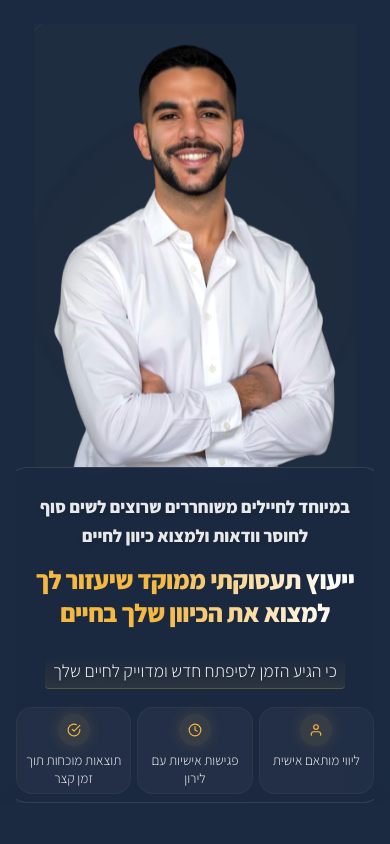
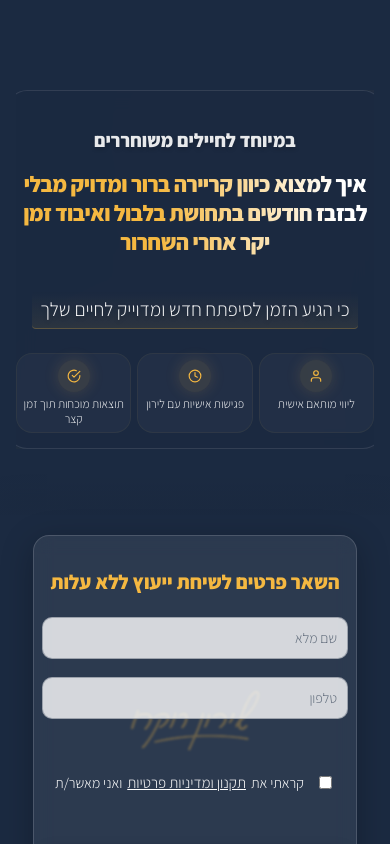
Before and after one commit to danielrozenblat1/liron-rokach-career, a React (Create React App) app: page / in a window 390 px wide. Shown: the top 844 px of the page. Built offline with nearby package versions, Linux system fonts and the light colour scheme.

Commit message:
newcHAeee

```diff
--- a/src/screens/FirstScreen.js
+++ b/src/screens/FirstScreen.js
@@ -1,6 +1,5 @@
 import React from 'react';
 import styles from './FirstScreen.module.css';
-import liron from "../images/לירון רוקח.png";
 import ContactForm from '../components/form/Form';
 
 const HeroSection = () => {
@@ -17,11 +16,11 @@ const HeroSection = () => {
           <div className={styles.textContent}>
             {/* פסקת תיאור */}
             <p className={styles.descriptionB}>
-              במיוחד לחיילים משוחררים שרוצים לשים סוף לחוסר וודאות ולמצוא כיוון לחיים
+              במיוחד לחיילים משוחררים
             </p>
 
             {/* כותרת ראשית */}
-            <h1 className={styles.title}>ייעוץ תעסוקתי ממוקד שיעזור לך למצוא את הכיוון שלך בחיים</h1>
+            <h1 className={styles.title}>איך למצוא כיוון קריירה ברור ומדויק מבלי לבזבז חודשים בתחושת בלבול ואיבוד זמן יקר אחרי השחרור</h1>
             <p className={styles.highlightedDescription}>
               כי הגיע הזמן לסיפתח חדש ומדוייק לחיים שלך
             </p>
@@ -59,22 +58,6 @@ const HeroSection = () => {
             </div>
           </div>
         </div>
-
-        {/* אזור התמונה */}
-        <div className={styles.imageSection}>
-          <div className={styles.specialEffectBg}>
-            <div className={styles.effectCircle}></div>
-            <div className={styles.effectRing}></div>
-            <div className={styles.effectBlur}></div>
-            <div className={styles.effectShimmer}></div>
-            <div className={styles.effectGlass}></div>
-          </div>
-          <img
-            src={liron}
-            alt="ייעוץ תעסוקתי לחיילים משוחררים"
-            className={styles.heroImage}
-          />
-        </div>
       </div>
 
       {/* טופס יצירת קשר */}
--- a/src/screens/FirstScreen.module.css
+++ b/src/screens/FirstScreen.module.css
@@ -12,185 +12,25 @@
 .contentWrapper {
   display: flex;
   margin-top: 2%;
-  flex-direction: row; /* תמונה בשמאל, תוכן בימין */
-  min-height: 75vh;
+  flex-direction: row;
+  min-height: 60vh;
   width: 100%;
-}
-
-/* אזור התמונה */
-.imageSection {
-  flex: 0.85;
-  height: 100%;
-  overflow: hidden;
-  position: relative;
-  display: flex;
-  align-items: center;
-  justify-content: center;
-}
-
-.specialEffectBg {
-  position: absolute;
-  top: 0;
-  left: 0;
-  right: 0;
-  bottom: 0;
-  z-index: 1;
-  overflow: hidden;
-}
-
-/* אפקט זכוכית עדין מאחורי לירון */
-.effectGlass {
-  position: absolute;
-  width: 550px;
-  height: 650px;
-  border-radius: 30% 70% 70% 30% / 30% 30% 70% 70%;
-  background: rgba(245, 184, 65, 0.02);
-  backdrop-filter: blur(2px);
-  -webkit-backdrop-filter: blur(2px);
-  left: 50%;
-  top: 50%;
-  transform: translate(-50%, -50%);
-  border: 1px solid rgba(255, 255, 255, 0.05);
-  box-shadow: 0 0 20px rgba(245, 184, 65, 0.05);
-  animation: morphShape 20s infinite alternate ease-in-out;
-}
-
-@keyframes morphShape {
-  0% {
-    border-radius: 30% 70% 70% 30% / 30% 30% 70% 70%;
-  }
-  25% {
-    border-radius: 50% 50% 30% 70% / 60% 40% 60% 40%;
-  }
-  50% {
-    border-radius: 70% 30% 50% 50% / 40% 60% 40% 60%;
-  }
-  75% {
-    border-radius: 40% 60% 60% 40% / 70% 30% 70% 30%;
-  }
-  100% {
-    border-radius: 30% 70% 70% 30% / 30% 30% 70% 70%;
-  }
-}
-
-.effectBlur {
-  position: absolute;
-  width: 600px;
-  height: 600px;
-  border-radius: 50%;
-  background: radial-gradient(circle, rgba(245, 184, 65, 0.03), transparent 70%);
-  left: 50%;
-  top: 50%;
-  transform: translate(-50%, -50%);
-  filter: blur(40px);
-  animation: pulse 12s infinite alternate;
-}
-
-.effectShimmer {
-  position: absolute;
-  width: 100%;
-  height: 200%;
-  background: linear-gradient(
-    to right,
-    rgba(255, 255, 255, 0) 0%,
-    rgba(255, 255, 255, 0.05) 50%,
-    rgba(255, 255, 255, 0) 100%
-  );
-  transform: rotate(45deg) translate(-50%, -50%);
-  top: 0;
-  left: 0;
-  animation: shimmer 10s infinite;
-  opacity: 0.5;
-}
-
-@keyframes shimmer {
-  0% {
-    transform: rotate(45deg) translate(-100%, -100%);
-  }
-  100% {
-    transform: rotate(45deg) translate(100%, 100%);
-  }
-}
-
-.effectCircle {
-  position: absolute;
-  width: 450px;
-  height: 450px;
-  border-radius: 50%;
-  background: radial-gradient(circle, rgba(245, 184, 65, 0.05), transparent 70%);
-  left: 50%;
-  top: 50%;
-  transform: translate(-50%, -50%);
-  animation: pulse 12s infinite alternate;
-}
-
-.effectRing {
-  position: absolute;
-  width: 600px;
-  height: 600px;
-  border-radius: 50%;
-  border: 1px solid rgba(245, 184, 65, 0.03);
-  left: 50%;
-  top: 50%;
-  transform: translate(-50%, -50%);
-  animation: rotate 35s linear infinite;
-}
-
-@keyframes pulse {
-  0% {
-    opacity: 0.2;
-    transform: translate(-50%, -50%) scale(1);
-  }
-  50% {
-    opacity: 0.3;
-    transform: translate(-50%, -50%) scale(1.05);
-  }
-  100% {
-    opacity: 0.2;
-    transform: translate(-50%, -50%) scale(1);
-  }
-}
-
-@keyframes rotate {
-  from {
-    transform: translate(-50%, -50%) rotate(0deg);
-  }
-  to {
-    transform: translate(-50%, -50%) rotate(360deg);
-  }
-}
-
-.heroImage {
-  width: 85%;
-  max-height: 90%;
-  position: relative;
-  z-index: 2;
-  object-fit: contain;
-  filter: contrast(1.05) brightness(1.02);
-  animation: floatImage 5s ease-in-out infinite alternate;
-}
-
-@keyframes floatImage {
-  0% {
-    transform: translateY(0px);
-  }
-  100% {
-    transform: translateY(-10px);
-  }
+  justify-content: center; /* מרכז את התוכן */
 }
 
 /* אזור התוכן */
 .contentSection {
-  flex: 1.4;
+  flex: 1;
   display: flex;
   flex-direction: column;
   justify-content: center;
   align-items: center;
   background-color: #1B2A41;
-  text-align: right;
+  text-align: center; /* מרכז טקסט */
   direction: rtl;
   position: relative;
   overflow: hidden;
+  max-width: 1200px; /* הגבלת רוחב מקסימלי */
 }
 
 .bgBlur {
@@ -222,14 +62,16 @@
   left: -50px;
   bottom: -100px;
   filter: blur(70px);
+  background: radial-gradient(circle, rgba(245, 184, 65, 0.06) 0%, rgba(27, 42, 65, 0) 70%);
 }
 
 .textContent {
   width: 100%;
-  max-width: 800px;
-  padding: 40px 50px 40px 40px;
+  max-width: 900px;
+  padding: 40px 50px 40px 50px;
   position: relative;
   z-index: 1;
+  text-align: center; /* מרכז טקסט */
 }
 
 /* כותרת */
@@ -248,6 +90,7 @@
   text-shadow: none;
   position: relative;
   display: inline-block;
+  text-align: center;
 }
 
 /* תיאור */
@@ -259,6 +102,7 @@
   color: rgba(255, 255, 255, 0.9);
   text-shadow: 0 2px 4px rgba(0, 0, 0, 0.2);
   position: relative;
+  text-align: center;
 }
 
 .descriptionB {
@@ -269,6 +113,7 @@
   color: rgba(255, 255, 255, 0.9);
   text-shadow: 0 2px 4px rgba(0, 0, 0, 0.2);
   position: relative;
+  text-align: center;
 }
 
 /* תיאור מודגש בצהוב */
@@ -285,13 +130,14 @@
   border-radius: 4px;
   display: inline-block;
   border-bottom: 1px solid rgba(245, 184, 65, 0.3);
+  text-align: center;
 }
 
 /* אייקונים ותכונות */
 .featuresContainer {
   display: flex;
   margin-top: 2rem;
-  justify-content: space-between;
+  justify-content: space-between; /* חזרה למצב הקודם */
   width: 90%;
   gap: 20px;
 }
@@ -379,34 +225,15 @@
 
 /* Below 1250px */
 @media screen and (max-width: 1250px) {
-  .heroContainer {
-    height: 100vh;
-    box-sizing: border-box;
-  }
-
   .contentWrapper {
-    flex-direction: row;
-    height: 100vh;
     position: relative;
     max-width: 1400px;
     margin: 0 auto;
     padding: 0 1rem;
     box-sizing: border-box;
     overflow: visible;
-    gap: 2rem;
     margin-top: 0;
-  }
 
-  .imageSection {
-    height: 100%;
-    overflow: visible;
-    z-index: 1;
-  }
-
-  .heroImage {
-    width: 85%;
-    height: 140%;
-    max-height: 140%;
   }
 
   .contentSection {
@@ -432,34 +259,32 @@
   }
 
   .title {
-    font-size: 1.8rem;
+    font-size: 2.2rem;
     margin-bottom: 2rem;
   }
 
   .description,
   .descriptionB,
   .highlightedDescription {
-    font-size: 1.1rem;
+    font-size: 1.2rem;
   }
 
   .featuresContainer {
-    width: 100%;
+    width: 90%;
     gap: 15px;
+    justify-content: space-between;
   }
 
   .featureItem {
-    width: 30%;
-    max-width: none;
+    max-width: 30%;
   }
 
   .featureLabel {
-    font-size: 0.85rem;
+    font-size: 0.9rem;
   }
 
   .formSection {
-    padding: 60px 20px;
-    height: auto;
-    min-height: 30vh;
+    padding: 0 20px 30px 20px;
     max-width: 1400px;
     margin: 0 auto;
     box-sizing: border-box;
@@ -476,10 +301,6 @@
 
 /* 1150px - 1250px */
 @media screen and (max-width: 1150px) {
-  .contentWrapper {
-    gap: 1.5rem;
-  }
-
   .featuresContainer {
     gap: 12px;
   }
@@ -487,10 +308,6 @@
 
 /* 1050px - 1150px */
 @media screen and (max-width: 1050px) {
-  .imageSection {
-    flex: 0.8;
-  }
-
   .textContent {
     padding: 30px 40px 30px 30px;
   }
@@ -508,55 +325,28 @@
 
 /* 950px - 1050px */
 @media screen and (max-width: 950px) {
-  .contentWrapper {
-    gap: 1rem;
-  }
-
-  .imageSection {
-    flex: 0.75;
-  }
-
   .featuresContainer {
     gap: 10px;
   }
 
   .featureItem {
     padding: 15px 10px;
+    max-width: 30%;
   }
 }
 
 /* 850px - 950px */
 @media screen and (max-width: 850px) {
-  .heroContainer {
-    height: auto;
-    min-height: 100vh;
-    overflow-y: auto;
-  }
+  .contentWrapper {
+    align-items: center;
+    justify-content: center;
+    padding-top: 1rem;
 
-  .contentWrapper {
-    flex-direction: column;
-    align-items: center;
-    justify-content: flex-start;
-    gap: 0;
-    padding-top: 1rem;
-    height: auto;
-    min-height: 75vh;
-  }
-
-  .imageSection {
-    flex: none;
-    width: 90%;
-    height: 80vh;
-    max-height: 70vh;
-    margin-bottom: -10rem;
-    order: 1;
   }
 
   .contentSection {
     flex: none;
     width: 100%;
-    height: auto;
-    order: 2;
     text-align: center;
     background-color: #1B2A41;
   }
@@ -572,64 +362,44 @@
   .title {
     text-align: center;
     margin-bottom: 1rem;
-    font-size: 1.6rem;
-  }
-
-  .heroImage {
-    width: 100%;
-    height: 100%;
-    max-height: 100%;
-    object-fit: contain;
+    font-size: 1.8rem;
   }
 
   .featuresContainer {
-    justify-content: center;
+    justify-content: space-between;
     gap: 15px;
+    margin-top: 1.5rem;
+    width: 100%;
+  }
+
+  .featureItem {
+    width: 30%;
+    padding: 15px 12px;
+  }
+
+  .formSection {
+    padding: 0 20px 25px 20px;
+  }
+}
+
+/* 750px - 850px */
+@media screen and (max-width: 750px) {
+  .title {
+    font-size: 1.7rem;
+  }
+
+  .textContent {
+    padding: 25px 15px;
+  }
+
+  .featuresContainer {
+    gap: 12px;
     margin-top: 1.5rem;
   }
 
   .featureItem {
     width: 30%;
-    min-width: 120px;
-    padding: 15px 8px;
-  }
-
-  .formSection {
-    height: auto;
-    min-height: 35vh;
-    padding: 40px 20px;
-  }
-}
-
-/* 750px - 850px */
-@media screen and (max-width: 750px) {
-  .imageSection {
-    height: 85vh;
-    max-height: 75vh;
-    margin-bottom: -8rem;
-  }
-
-  .heroImage {
-    max-height: 100%;
-  }
-
-  .title {
-    font-size: 1.7rem;
-  }
-
-  .textContent {
-    padding: 15px;
-  }
-
-  .featuresContainer {
-    gap: 12px;
-    margin-top: 1rem;
-  }
-
-  .featureItem {
-    width: 30%;
-    min-width: 100px;
-    padding: 12px 6px;
+    padding: 12px 8px;
   }
 
   .featureIcon {
@@ -644,8 +414,7 @@
   }
 
   .formSection {
-    min-height: 40vh;
-    padding: 50px 20px;
+    padding: 0 20px 35px 20px;
   }
 }
 
@@ -659,18 +428,8 @@
     padding-top: 1rem;
   }
 
-  .imageSection {
-    height: 80vh;
-    max-height: 70vh;
-    margin-bottom: -6rem;
-  }
-
-  .heroImage {
-    max-height: 100%;
-  }
-
   .title {
-    font-size: 1.7rem;
+    font-size: 1.6rem;
   }
 
   .featuresContainer {
@@ -679,8 +438,7 @@
 
   .featureItem {
     width: 30%;
-    min-width: 90px;
-    padding: 10px 5px;
+    padding: 10px 6px;
   }
 
   .featureIcon {
@@ -695,40 +453,31 @@
   }
 
   .formSection {
-    min-height: 45vh;
-    padding: 60px 20px;
+    padding: 0 20px 30px 20px;
   }
 }
 
 /* 550px - 650px */
 @media screen and (max-width: 550px) {
-  .imageSection {
-    height: 75vh;
-    max-height: 65vh;
-    margin-bottom: -5rem;
-  }
-
-  .heroImage {
-    max-height: 100%;
-  }
-
   .title {
-    margin-bottom: 0.5rem;
-    font-size: 1.7rem;
+    margin-bottom: 1rem;
+    font-size: 1.5rem;
   }
 
   .textContent {
-    padding: 10px;
+    padding: 20px 10px;
   }
 
   .featuresContainer {
     gap: 8px;
-    margin-top: 0.8rem;
+    margin-top: 1.2rem;
+    justify-content: space-between;
+    width: 100%;
   }
 
   .featureItem {
     width: 30%;
-    min-width: 85px;
+    min-width: 80px;
     padding: 8px 4px;
   }
 
@@ -743,9 +492,13 @@
     height: 16px;
   }
 
+  .featureLabel {
+    font-size: 0.8rem;
+    text-align: center;
+  }
+
   .formSection {
-    padding: 50px 15px;
-    min-height: 50vh;
+    padding: 0 15px 25px 15px;
   }
 }
 
@@ -755,27 +508,19 @@
     padding-top: 1vh;
   }
 
-  .imageSection {
-    height: 70vh;
-    max-height: 60vh;
-    margin-bottom: -4rem;
-  }
-
-  .heroImage {
-    max-height: 100%;
-  }
-
   .title {
-    font-size: 1.6rem;
+    font-size: 1.4rem;
   }
 
   .featuresContainer {
     gap: 6px;
+    justify-content: space-between;
+    width: 100%;
   }
 
   .featureItem {
     width: 30%;
-    min-width: 80px;
+    min-width: 75px;
     padding: 6px 3px;
   }
 
@@ -790,44 +535,40 @@
     height: 14px;
   }
 
+  .featureLabel {
+    font-size: 0.75rem;
+    text-align: center;
+  }
+
   .textContent {
-    padding: 8px;
+    padding: 15px 8px;
   }
 
   .formSection {
-    padding: 60px 15px;
-    min-height: 55vh;
+    padding: 0 15px 30px 15px;
   }
 }
 
 /* 350px - 450px */
 @media screen and (max-width: 350px) {
-  .imageSection {
-    height: 65vh;
-    max-height: 55vh;
-    margin-bottom: -3rem;
-  }
-
-  .heroImage {
-    max-height: 100%;
-  }
-
   .title {
-    font-size: 1.5rem;
+    font-size: 1.3rem;
   }
 
   .textContent {
-    padding: 5px;
+    padding: 10px 5px;
   }
 
   .featuresContainer {
     gap: 5px;
-    margin-top: 0.5rem;
+    margin-top: 1rem;
+    justify-content: space-between;
+    width: 100%;
   }
 
   .featureItem {
     width: 30%;
-    min-width: 75px;
+    min-width: 70px;
     padding: 5px 2px;
   }
 
@@ -842,8 +583,12 @@
     height: 12px;
   }
 
+  .featureLabel {
+    font-size: 0.7rem;
+    text-align: center;
+  }
+
   .formSection {
-    padding: 50px 10px;
-    min-height: 60vh;
+    padding: 0 10px 25px 10px;
   }
 }
```
Also changed, not shown: src/screens/NewFirst.js (+39 -0 lines).
